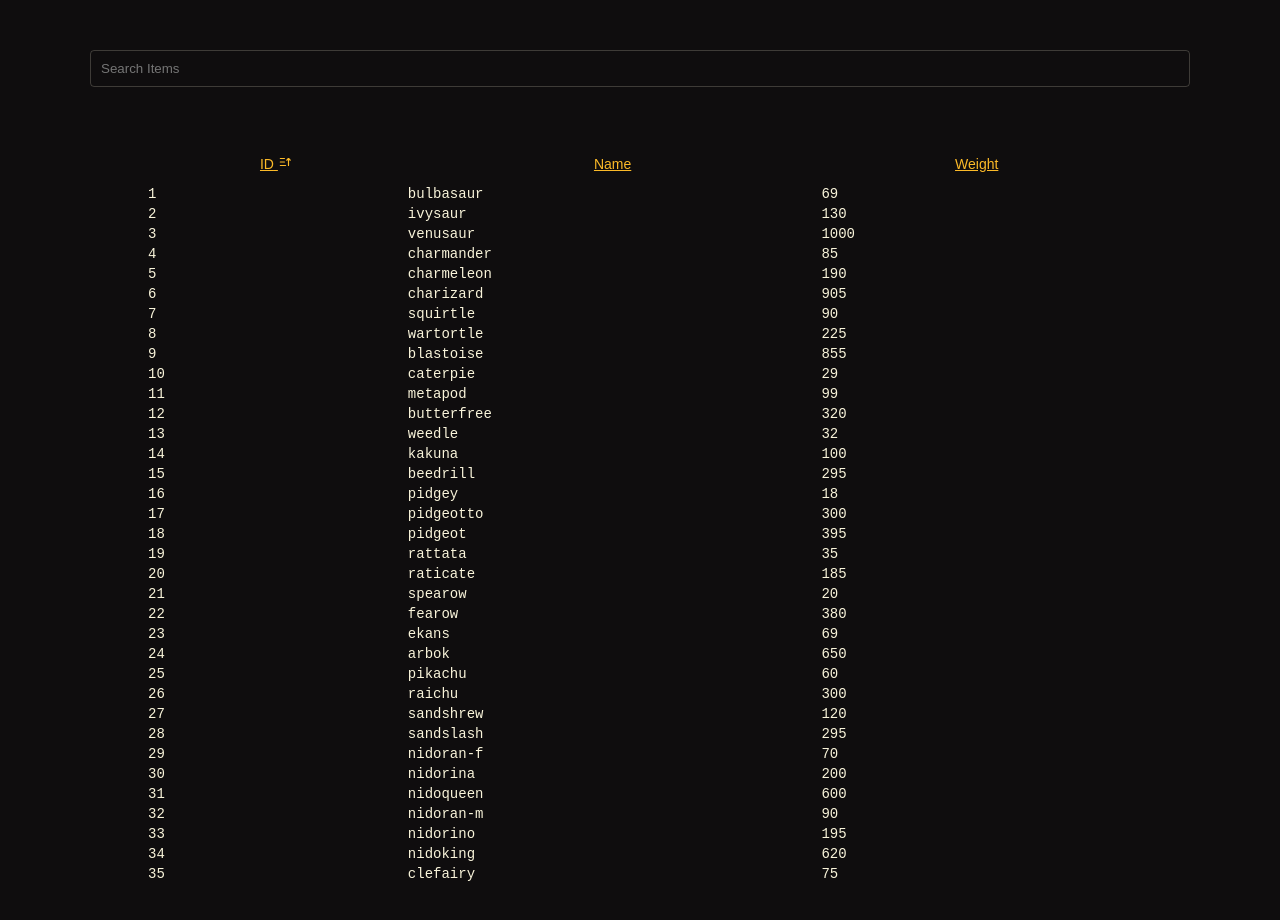
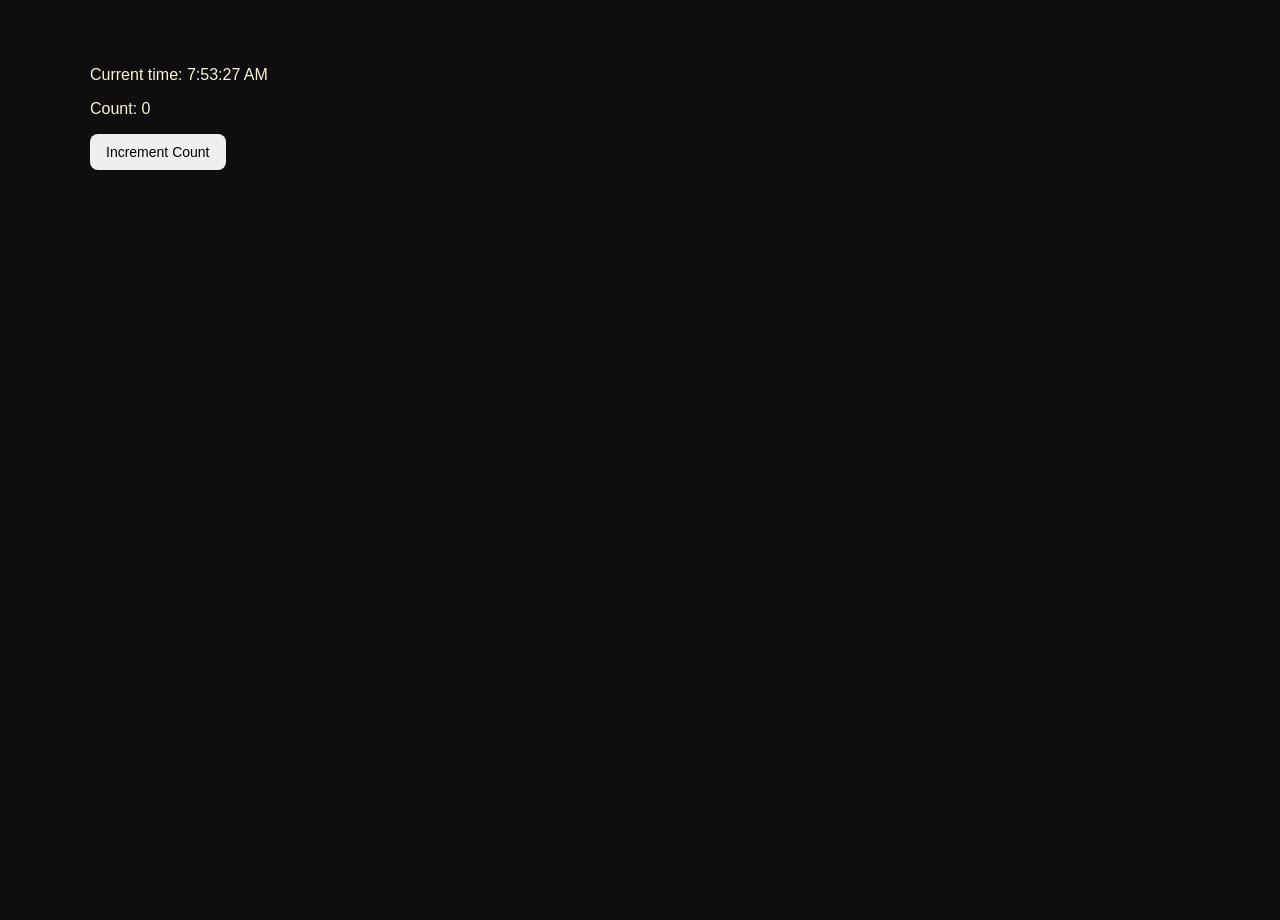
Before and after one commit to codecamp-prem/React-Coding-Interview, a React (Vite) app: page / in a window 1280 px wide. Shown: the top 920 px of the page. After the commit the page ends 800 px from the top, so only its background shows below. Built offline with nearby package versions, Linux system fonts and the light colour scheme.

Commit message:
memo use NoT useMemo with useCallback demo program

```diff
--- a/src/App.tsx
+++ b/src/App.tsx
@@ -1,9 +1,9 @@
-import DataTable from "./Challanges/DataTable";
+import OptimizeRender from "./Challanges/OptimizeRender";
 
 function App() {
   return (
     <>
-      <DataTable />
+      <OptimizeRender />
     </>
   );
 }
--- /dev/null
+++ b/src/Challanges/OptimizeRender.tsx
@@ -0,0 +1,48 @@
+import { ReactNode, memo, useCallback, useEffect, useState } from "react";
+import "./common.css";
+
+function ChildComponent({
+  children,
+  onClick,
+}: {
+  children: ReactNode;
+  onClick: () => void;
+}) {
+  console.count("Child component is rendering");
+  return <button onClick={onClick}>{children}</button>;
+}
+
+const MemoizedChildComponent = memo(ChildComponent);
+
+const OptimizeRender = () => {
+  const [time, setTime] = useState(new Date().toLocaleTimeString());
+  const [count, setCount] = useState(0);
+
+  useEffect(() => {
+    const timer = setInterval(() => {
+      setTime(new Date().toLocaleTimeString());
+    }, 1000);
+
+    return () => {
+      clearInterval(timer);
+    };
+  }, []);
+
+  const handleIncrementCount = useCallback(() => {
+    setCount((count) => count + 1);
+  }, []);
+
+  return (
+    <div className="container">
+      <div>
+        <p>Current time: {time}</p>
+        <p>Count: {count}</p>
+        <MemoizedChildComponent onClick={handleIncrementCount}>
+          Increment Count
+        </MemoizedChildComponent>
+      </div>
+    </div>
+  );
+};
+
+export default OptimizeRender;
```
